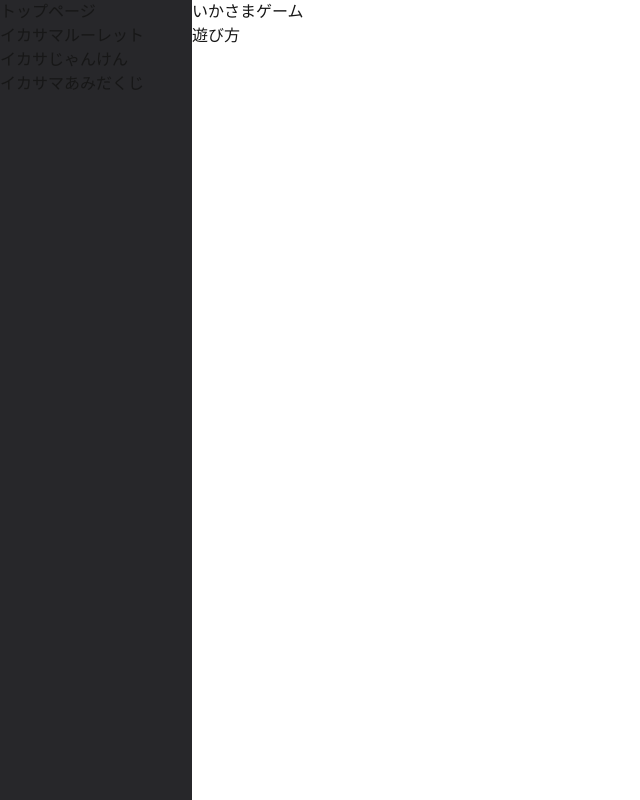
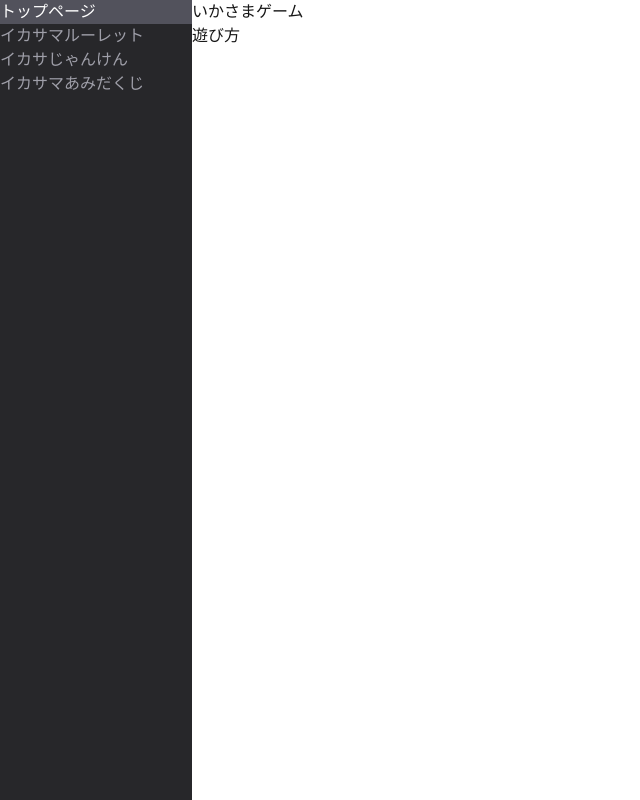
Before and after one commit to MiyazakiTakumi-724/cheating_game, a Next.js app: page / in a window 1280 px wide. Shown: the whole page, without its empty margins (0-640 px from the left). Built offline with nearby package versions, Linux system fonts and the light colour scheme.

Commit message:
Add function sidebar highlight

```diff
--- a/app/components/sidebar.tsx
+++ b/app/components/sidebar.tsx
@@ -5,12 +5,18 @@ import { usePathname } from "next/navigation";
 import { games } from "@/lib/games";
 
 export function Sidebar() {
+    const pathname = usePathname();
+
     return (
         <aside className="w-48 bg-zinc-800">
             <nav className="flex flex-col">
-                <Link href="/">トップページ</Link>
+                <Link href="/"
+                    className={pathname === "/" ? "bg-zinc-600 text-white" : "text-zinc-400"}>
+                    トップページ
+                </Link>
                 {games.map((game) => (
-                    <Link key={game.href} href={game.href}>
+                    <Link key={game.href} href={game.href}
+                        className={pathname === game.href ? "bg-zinc-600 text-white" : "text-zinc-400"}>
                         {game.name}
                     </Link>
                 ))}
```
